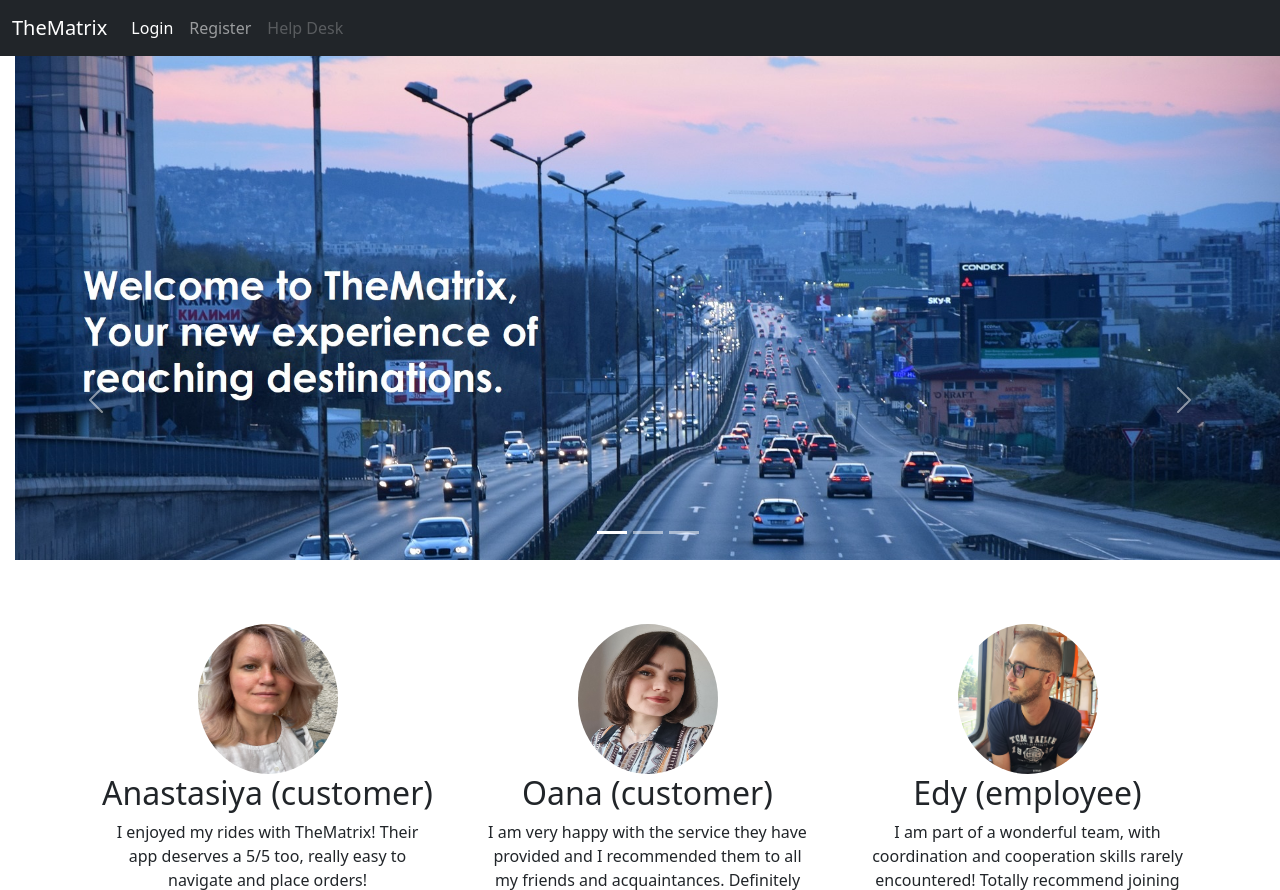
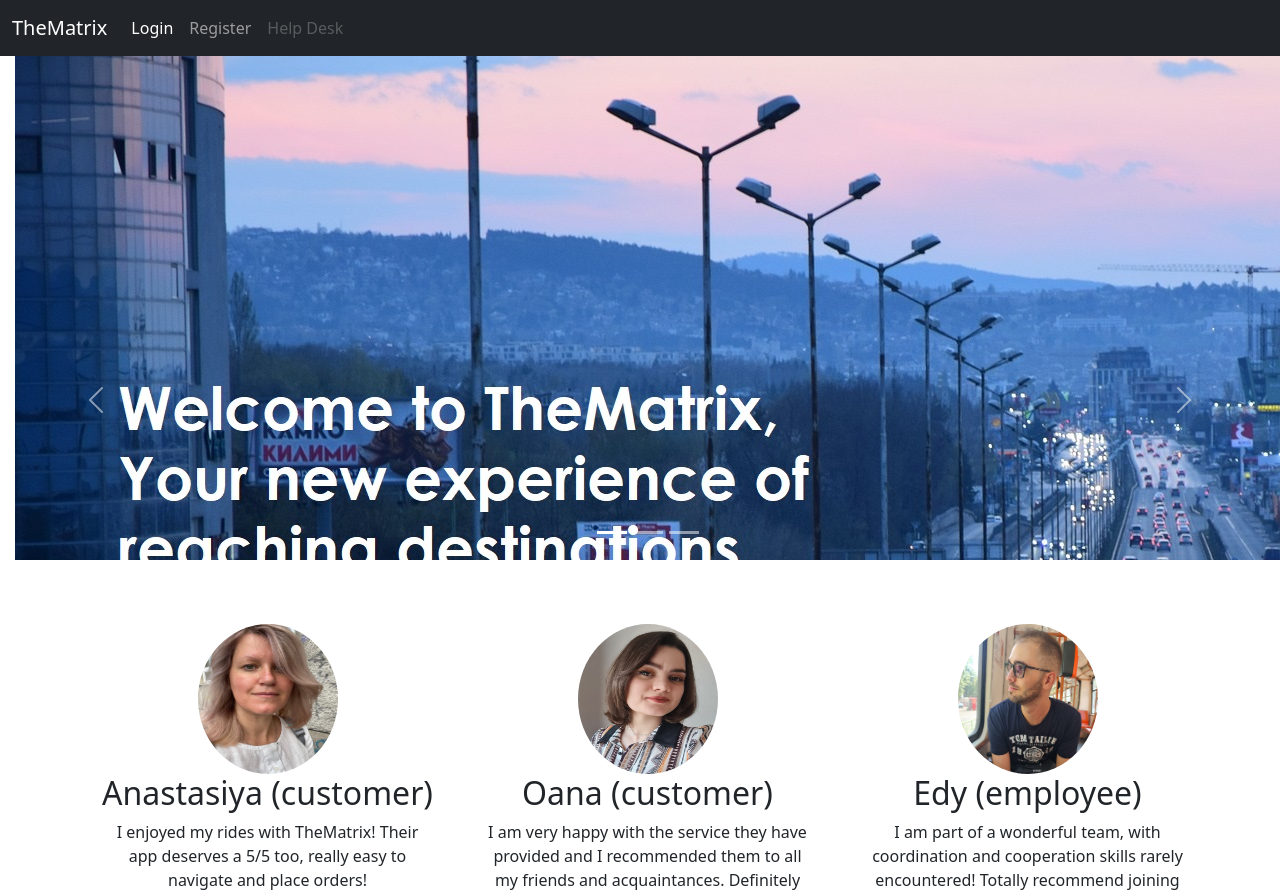
Before and after one commit to EdyStan/uber_app_beetroot, a Django app: page / in a window 1280 px wide. Shown: the top 890 px of the page. Run offline with Django 4.2, Linux system fonts and the light colour scheme; style sheets or scripts are compiled from the project's sources; some libraries are stand-ins or nearby versions.

Commit message:
reorganising files

```diff
--- a/main_app/templates/main_app/base.html
+++ b/main_app/templates/main_app/base.html
@@ -18,40 +18,8 @@
 
     <style>
 
-        .carousel-item > img {
-            vertical-align: center;
-        }
-
-        .bd-placeholder-img {
-            font-size: 1.125rem;
-            text-anchor: middle;
-            -webkit-user-select: none;
-            -moz-user-select: none;
-            user-select: none;
-        }
-
         a {
             color: #7b68ee;
-        }
-
-        @media (min-width: 768px) {
-            .bd-placeholder-img-lg {
-                font-size: 3.5rem;
-            }
-        }
-
-        .b-example-divider {
-            height: 3rem;
-            background-color: rgba(0, 0, 0, .1);
-            border: solid rgba(0, 0, 0, .15);
-            border-width: 1px 0;
-            box-shadow: inset 0 .5em 1.5em rgba(0, 0, 0, .1), inset 0 .125em .5em rgba(0, 0, 0, .15);
-        }
-
-        .b-example-vr {
-            flex-shrink: 0;
-            width: 1.5rem;
-            height: 100vh;
         }
 
         .bi {
--- a/main_app/templates/main_app/main_page.html
+++ b/main_app/templates/main_app/main_page.html
@@ -1,9 +1,51 @@
 {% extends 'main_app/base.html' %}
 {% load bootstrap5 %}
 
+{% block head %}
+    <style>
+        .carousel-item {
+
+        }
+
+        .bd-placeholder-img {
+            font-size: 1.125rem;
+            text-anchor: middle;
+            -webkit-user-select: none;
+            -moz-user-select: none;
+            user-select: none;
+        }
+
+        .carousel-image {
+            {#height: 100%;#}
+            {#background-repeat: no-repeat;#}
+            {#background-size: cover;#}
+            {#background-position: center;#}
+        }
+
+        @media (min-width: 768px) {
+            .bd-placeholder-img-lg {
+                font-size: 3.5rem;
+            }
+        }
+
+        .b-example-divider {
+            height: 3rem;
+            background-color: rgba(0, 0, 0, .1);
+            border: solid rgba(0, 0, 0, .15);
+            border-width: 1px 0;
+            box-shadow: inset 0 .5em 1.5em rgba(0, 0, 0, .1), inset 0 .125em .5em rgba(0, 0, 0, .15);
+        }
+
+        .b-example-vr {
+            flex-shrink: 0;
+            width: 1.5rem;
+            height: 100vh;
+        }
+    </style>
+{% endblock %}
+
 {% block content %}
     <main>
-
         <div id="myCarousel" class="carousel slide" data-bs-ride="carousel">
             <div class="carousel-indicators">
                 <button type="button" data-bs-target="#myCarousel" data-bs-slide-to="0" class="active"
@@ -13,42 +55,19 @@
             </div>
             <div class="carousel-inner">
                 <div class="carousel-item active">
-                    <div class="d-flex justify-content-center" style="background-color: #343a40">
-                        {% load static %}
-                        <img src="{% static "/media/carousel_3.jpg" %}" alt="carousel_1" class="center-block"
-                             width="100%" height="100%"/>
-                    </div>
-
-                    {#        <svg class="bd-placeholder-img" width="100%" height="100%" xmlns="http://www.w3.org/2000/svg" aria-hidden="true" preserveAspectRatio="xMidYMid slice" focusable="false"><rect width="100%" height="100%" fill="#777"/></svg>#}
-                    <div class="container">
-                        {#          <div class="carousel-caption text-start">#}
-                        {#            <p><a class="btn btn-lg btn-light" href="#">Sign up today</a></p>#}
-                        {#          </div>#}
-                    </div>
+                    {% load static %}
+                    <img src="{% static "/media/carousel_3.jpg" %}" class="carousel-image bd-placeholder-img-lg"
+                         alt="carousel_1" aria-hidden="true"/>
                 </div>
                 <div class="carousel-item">
-                    <div class="d-flex justify-content-center" style="background-color: #343a40">
-                        {% load static %}
-                        <img src="{% static "/media/carousel_2.jpg" %}" alt="carousel_2" class="center-block"
-                             width="100%" height="100%"/>
-                    </div>
-
-                    {#        <svg class="bd-placeholder-img" width="100%" height="100%" xmlns="http://www.w3.org/2000/svg" aria-hidden="true" preserveAspectRatio="xMidYMid slice" focusable="false"><rect width="100%" height="100%" fill="#777"/></svg>#}
-                    <div class="container">
-                        <div class="carousel-caption">
-                        </div>
-                    </div>
+                    {% load static %}
+                    <img src="{% static "/media/carousel_2.jpg" %}" class="carousel-image bd-placeholder-img-lg"
+                         alt="carousel_2" aria-hidden="true"/>
                 </div>
                 <div class="carousel-item">
-                    <div class="d-flex justify-content-center" style="background-color: #343a40">
-                        {% load static %}
-                        <img src="{% static "/media/carousel_1.jpg" %}" alt="carousel_3" class="center-block"
-                             width="100%" height="100%"/>
-                    </div>
-
-                    {#        <svg class="bd-placeholder-img" width="100%" height="100%" xmlns="http://www.w3.org/2000/svg" aria-hidden="true" preserveAspectRatio="xMidYMid slice" focusable="false"><rect width="100%" height="100%" fill="#777"/></svg>#}
-                    <div class="container">
-                    </div>
+                    {% load static %}
+                    <img src="{% static "/media/carousel_1.jpg" %}" class="carousel-image bd-placeholder-img-lg"
+                         alt="carousel_3" aria-hidden="true"/>
                 </div>
             </div>
         </div>
```
